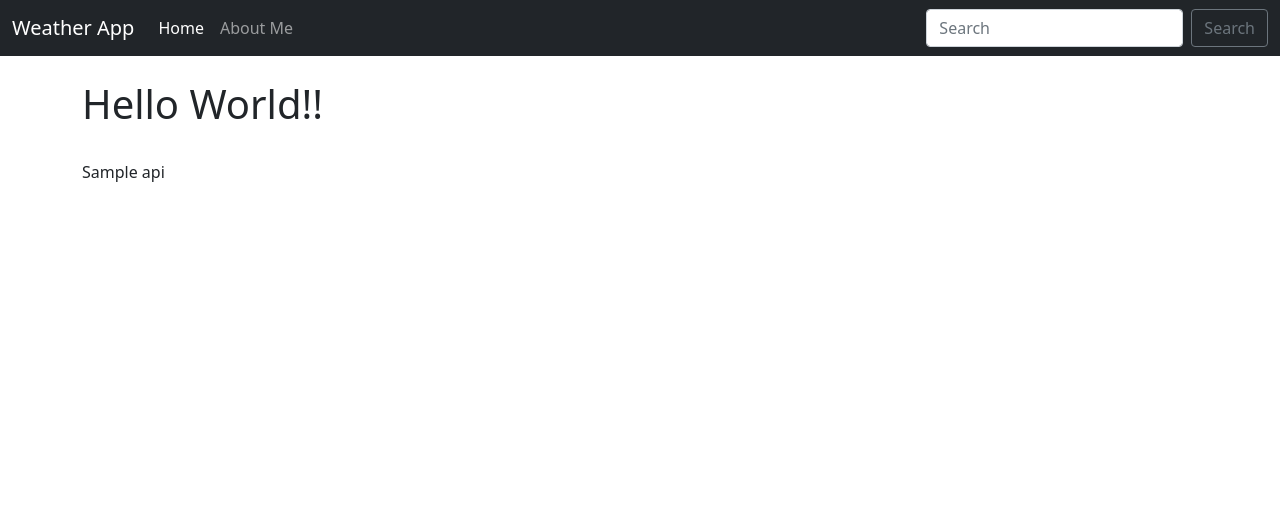
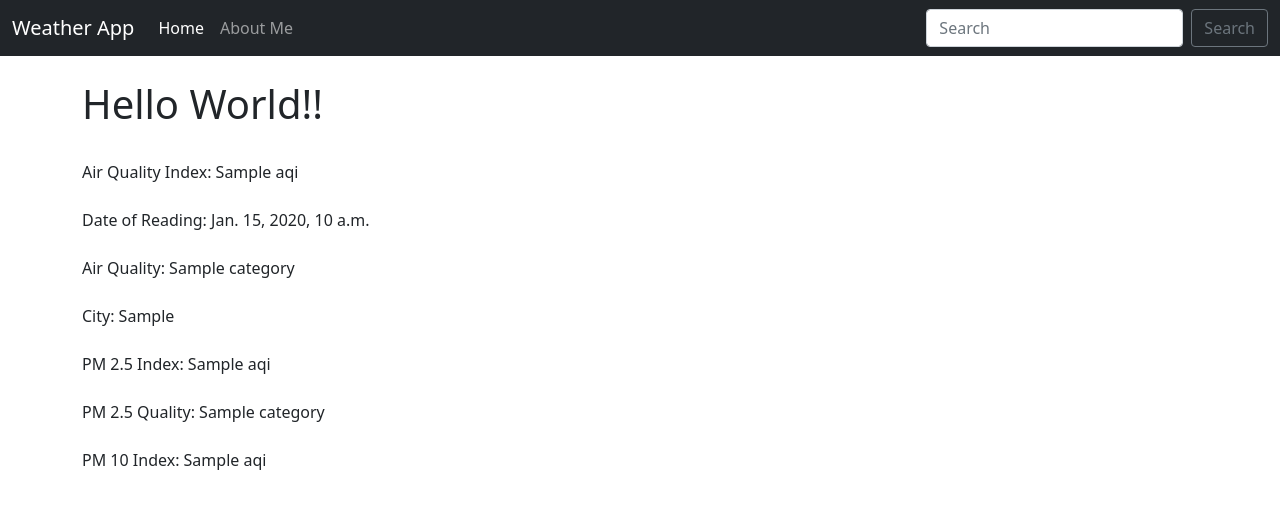
Before and after one commit to AndyBeattie/Python-Django-Weather, a Django app: template lookup/templates/home.html in a window 1280 px wide. Shown: the top 509 px of the page. Run offline with Django 4.2, Linux system fonts and the light colour scheme; the template is opened without the code that fills it: most values are stand-ins (such as "Sample title", 1, 10 or a date in 2020).

Commit message:
All Data Read In From API

```diff
--- a/lookup/templates/base.html
+++ b/lookup/templates/base.html
@@ -23,7 +23,7 @@
           <div class="collapse navbar-collapse" id="navbarSupportedContent">
             <ul class="navbar-nav me-auto mb-2 mb-lg-0">
               <li class="nav-item">
-                <a class="nav-link active" aria-current="page" href="#">Home</a>
+                <a class="nav-link active" aria-current="page" href="{% url 'home' %}">Home</a>
               </li>
               <li class="nav-item">
                 <a class="nav-link" href="{% url 'about' %}">About Me</a>
--- a/lookup/templates/home.html
+++ b/lookup/templates/home.html
@@ -4,6 +4,12 @@
 
 <h1>Hello World!!</h1>
 <br/>
-{{ api }}
+Air Quality Index: {{ api.0.AQI }} <br/> <br/>
+Date of Reading: {{ api.0.DateObserved }} <br/> <br/>
+Air Quality: {{ api.0.Category.Name }} <br/> <br/>
+City: {{ api.0.ReportingArea }} <br/> <br/>
+PM 2.5 Index: {{api.1.AQI}} <br/> <br/>
+PM 2.5 Quality: {{api.1.Category.Name}} <br/> <br/>
+PM 10 Index: {{api.2.AQI}} <br/> <br/>
 
 {% endblock %}
```
